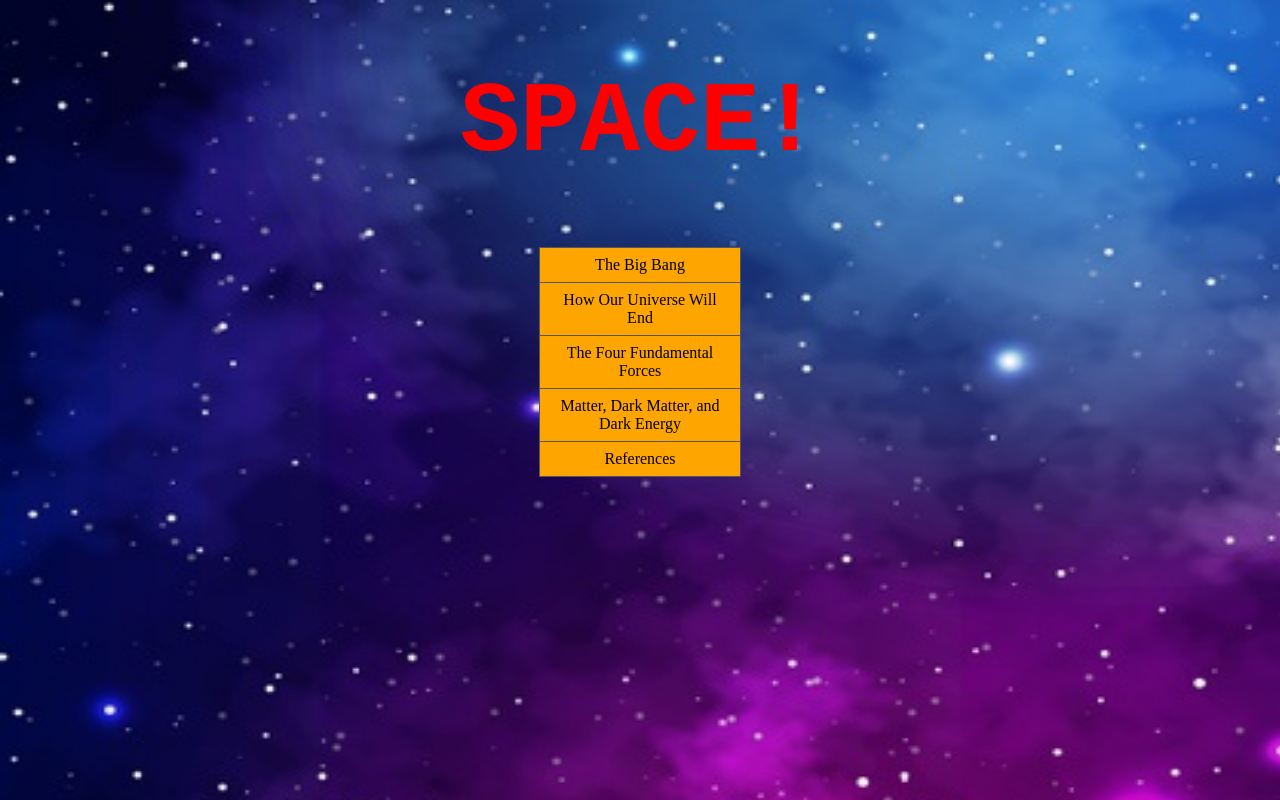
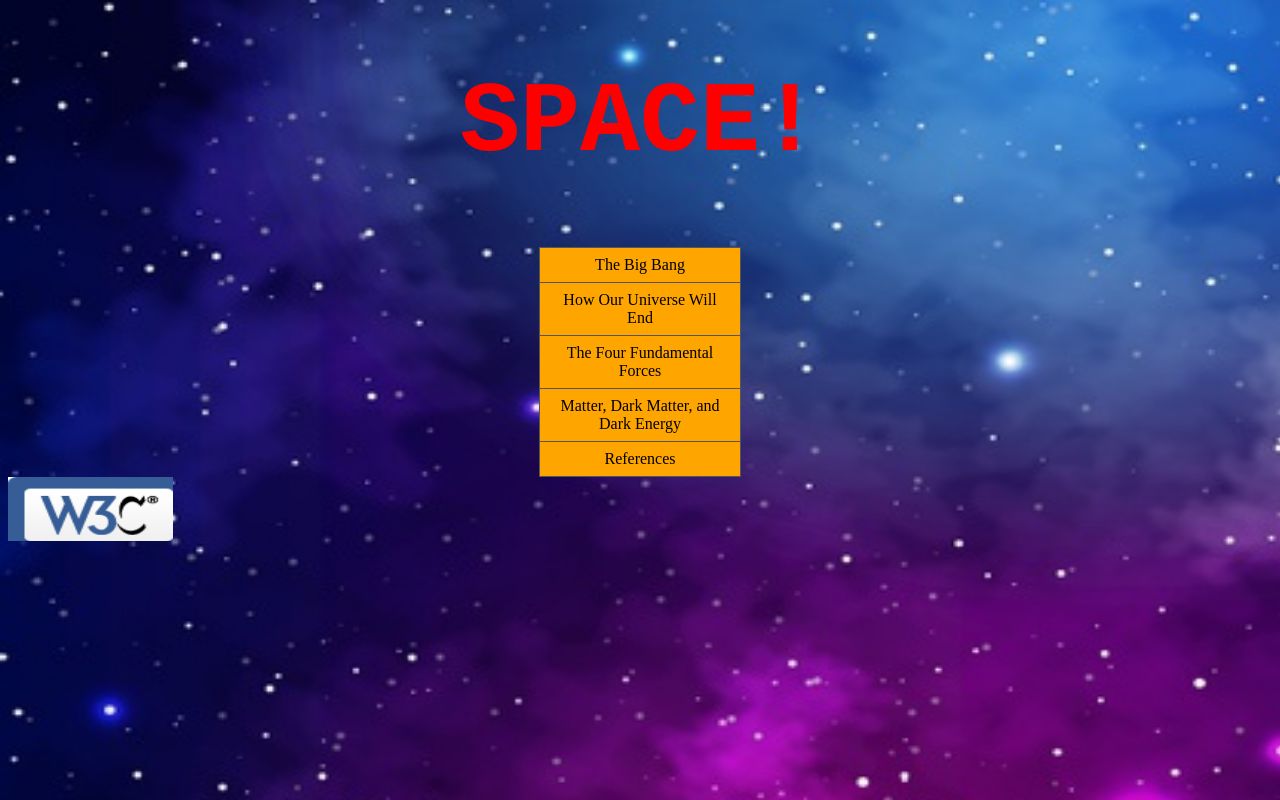
Before and after one commit to RaghavaKalidindi/home, a plain HTML site: page index.html in a window 1280 px wide. Drawn offline with Linux system fonts and the light colour scheme.

Commit message:
Update index.html

```diff
--- a/index.html
+++ b/index.html
@@ -16,6 +16,9 @@
 			<li><a href="DarkMatter&Energy.html">Matter, Dark Matter, and Dark Energy</a></li>
 			<li><a href="References.html">References</a></li>
 		</ul>
+		<a href="http://validator.w3.org/check?uri=https://raghavakalidindi.github.io/home/">
+			<img src="html5_with_css3_+_semantics.png" width="165" height="64" alt="HTML5 with CSS3 and Semantics">
+		</a>
 
 	</body>
 </html>
```
